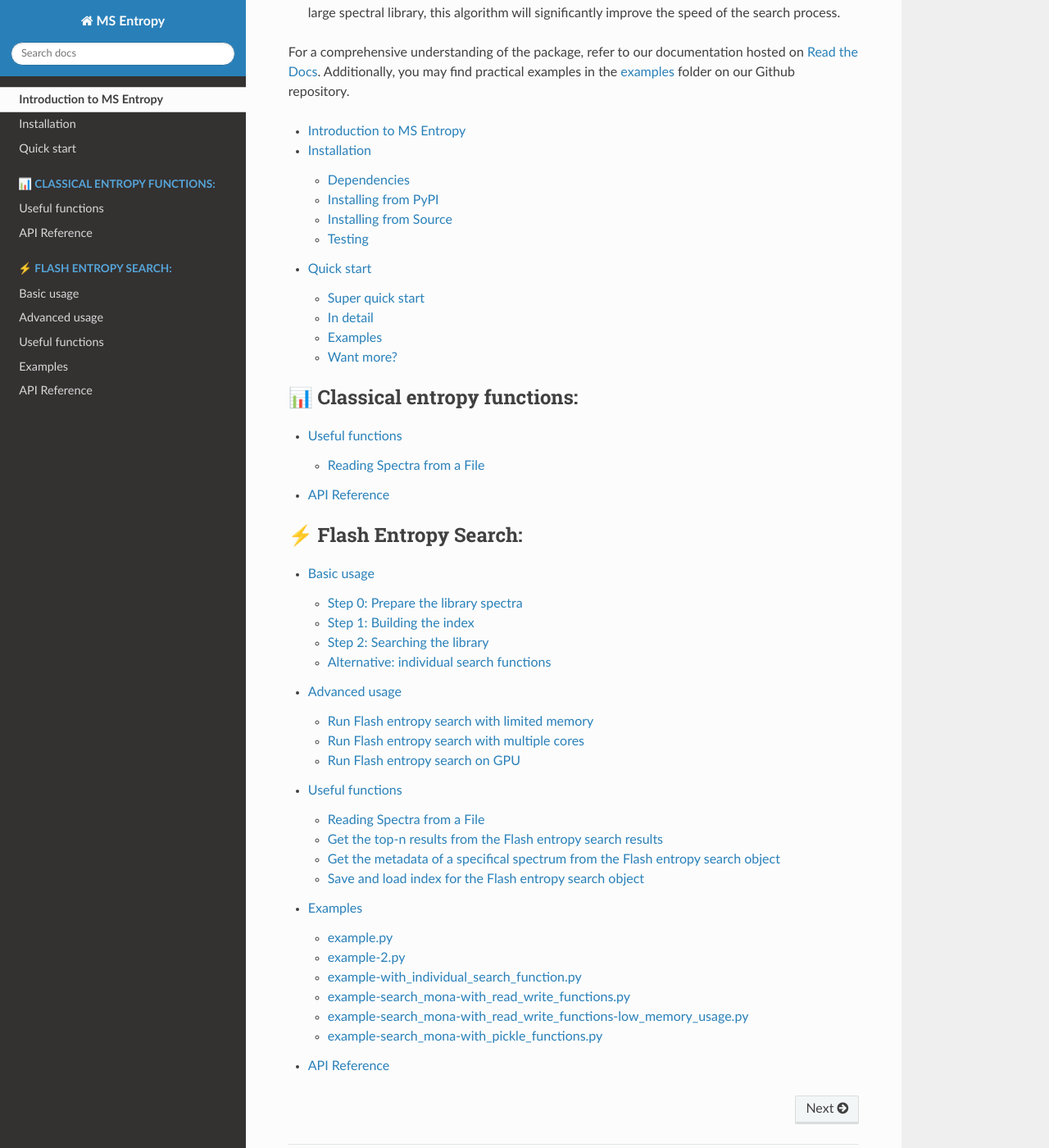
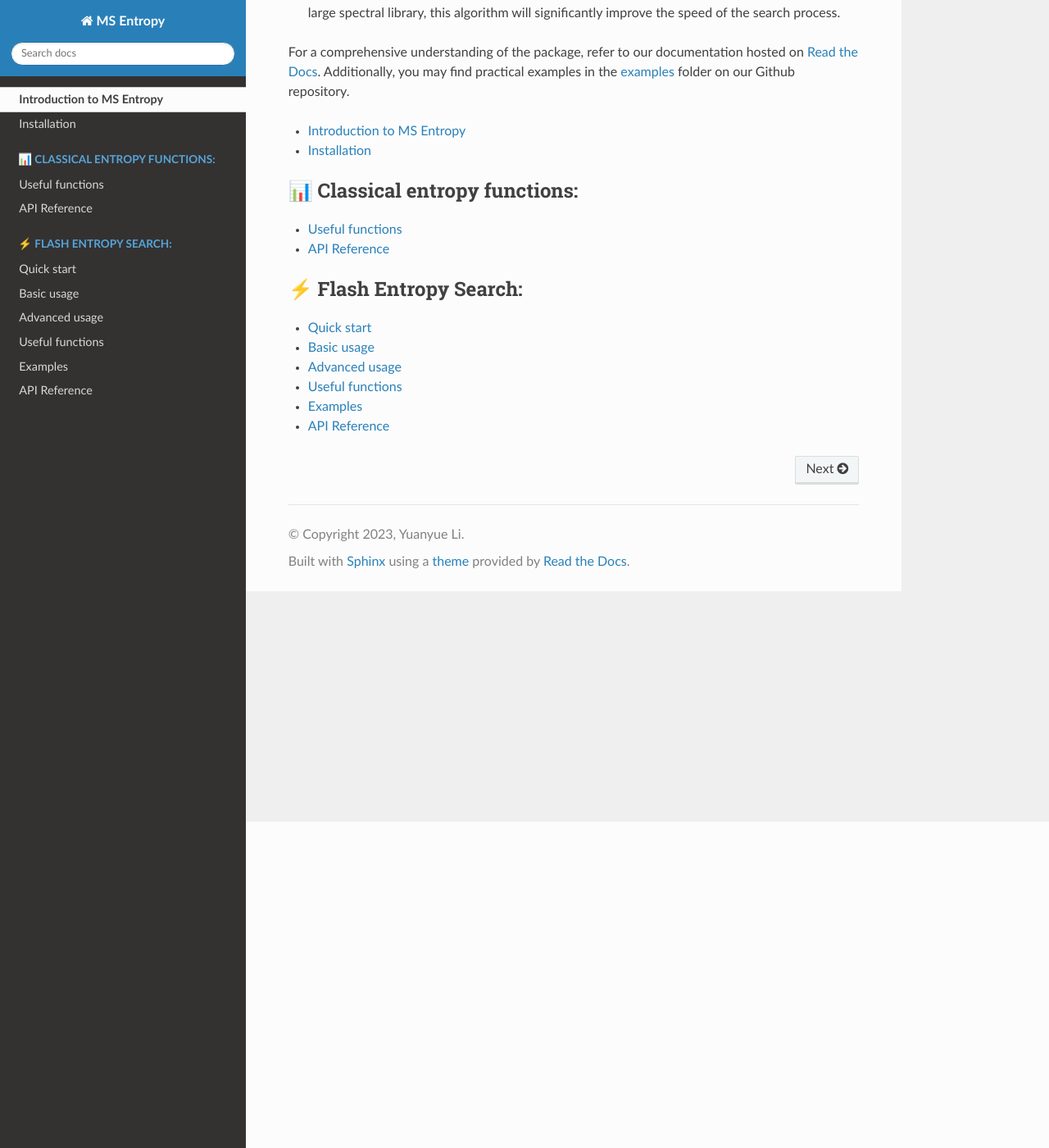
Before and after one commit to YuanyueLi/MSEntropy, a Sphinx documentation site: the page built from docs/source/index.rst, in a window 1280 px wide and 1400 px high, scrolled down 398 px. Shown: the whole window at 82% size. Built offline with Sphinx 7.4.7 and the Read the Docs theme 2.0.0, drawn with Linux system fonts in a browser that asks for light colours; cross-references to code outside the pages are shown as plain code.

Commit message:
Update docs.

```diff
--- a/docs/source/quickstart.rst
+++ b/docs/source/entropy_search_quickstart.rst
@@ -5,18 +5,6 @@
 
 Super quick start
 =================
-
-Installation
-------------
-Python >= 3.7 is required.
-
-.. code-block:: bash
-
-    pip install ms_entropy
-
-
-Basic usage for Flash entropy search
-------------------------------------
 
 .. code-block:: python
 
--- a/docs/source/index.rst
+++ b/docs/source/index.rst
@@ -21,23 +21,23 @@
 
 
 .. toctree::
-   :maxdepth: 2
+   :maxdepth: 1
 
    self
    install
-   quickstart
 
 .. toctree::
-   :maxdepth: 2
+   :maxdepth: 1
    :caption: 📊 Classical entropy functions:
 
    classical_useful_functions
    classical_api
 
 .. toctree::
-   :maxdepth: 2
+   :maxdepth: 1
    :caption: ⚡ Flash Entropy Search:
 
+   entropy_search_quickstart
    entropy_search_basic_usage
    entropy_search_advanced_usage
    entropy_search_useful_functions
```
